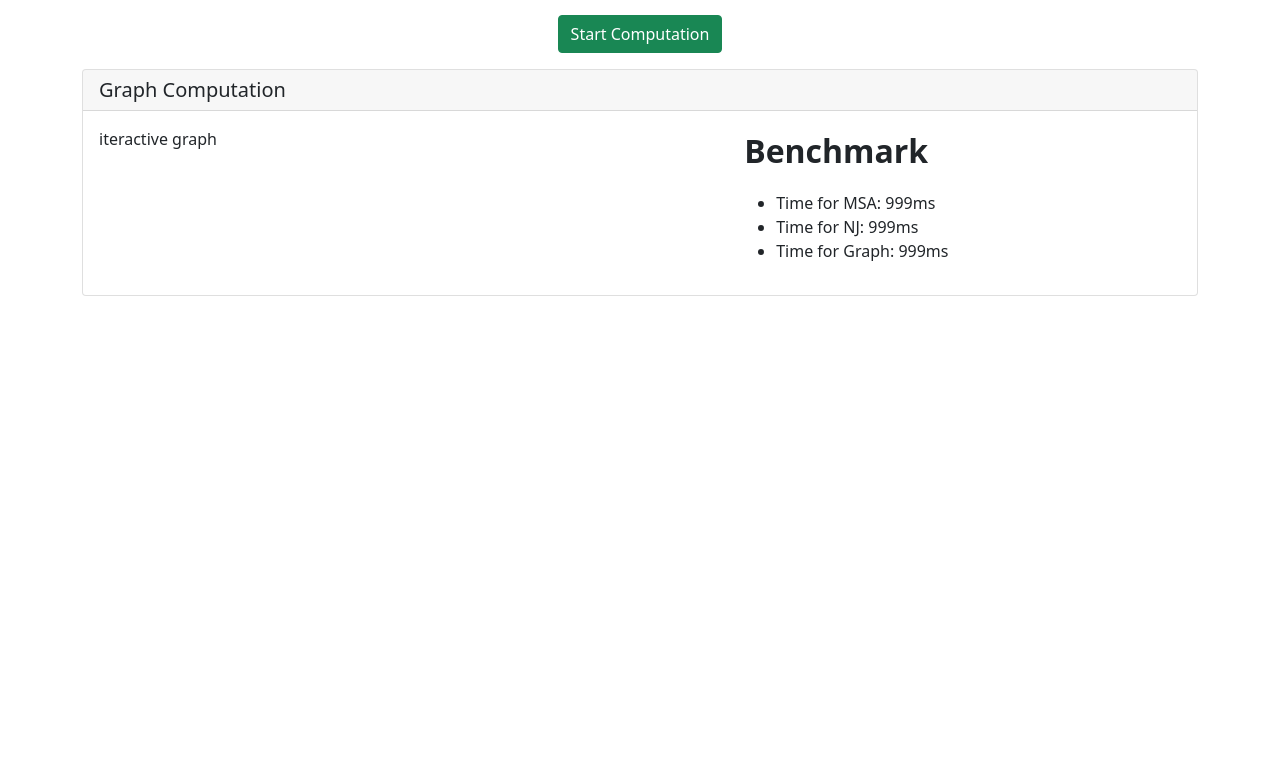
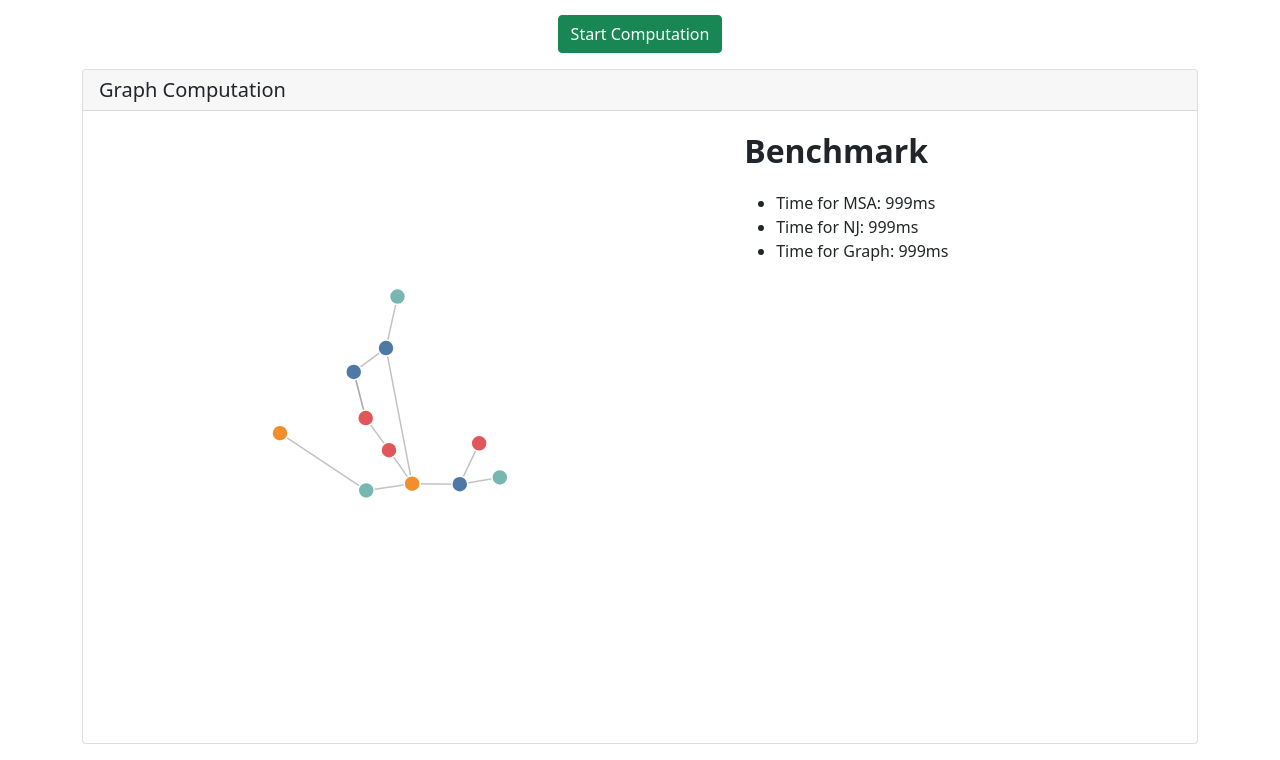
Before and after one commit to LeoPalumbo/Scalable-Project, a plain HTML site: page src/web/main.html in a window 1280 px wide. Shown: the part 770-1530 px from the top of the page. Before the commit the page ends 1082 px from the top, so only its background shows below. Drawn offline with nearby package versions, Linux system fonts and the light colour scheme.

Commit message:
Graph construction on dummy data

```diff
--- a/src/web/main.html
+++ b/src/web/main.html
@@ -8,7 +8,18 @@
     <link href="https://cdn.jsdelivr.net/npm/bootstrap@5.1.3/dist/css/bootstrap.min.css" rel="stylesheet" integrity="sha384-1BmE4kWBq78iYhFldvKuhfTAU6auU8tT94WrHftjDbrCEXSU1oBoqyl2QvZ6jIW3" crossorigin="anonymous">
 
     <title>SCALABLE AND CLOUD PROGRAMMING</title>
+
+    <script src="https://d3js.org/d3.v7.min.js"></script>
+    <script src="/main.js" defer></script>
 </head>
+
+<style>
+    #viz{
+        height: 500px;
+        border: 1px solid red;
+    }
+</style>
+
 <body>
 <div class="container">
 
@@ -105,8 +116,8 @@
         <h5 class="card-header">Graph Computation</h5>
         <div class="card-body">
             <div class="row">
-                <div class="col-7">
-                    iteractive graph
+                <div class="col-7" id="svg-container">
+
                 </div>
                 <div class="col-5">
                     <p class="fs-2 fw-bold"> Benchmark</p>
@@ -123,15 +134,11 @@
 
 
 </div>
-<!-- Optional JavaScript; choose one of the two! -->
 
-<!-- Option 1: Bootstrap Bundle with Popper -->
+
 <script src="https://cdn.jsdelivr.net/npm/bootstrap@5.1.3/dist/js/bootstrap.bundle.min.js" integrity="sha384-ka7Sk0Gln4gmtz2MlQnikT1wXgYsOg+OMhuP+IlRH9sENBO0LRn5q+8nbTov4+1p" crossorigin="anonymous"></script>
 
-<!-- Option 2: Separate Popper and Bootstrap JS -->
-<!--
-<script src="https://cdn.jsdelivr.net/npm/@popperjs/core@2.10.2/dist/umd/popper.min.js" integrity="sha384-7+zCNj/IqJ95wo16oMtfsKbZ9ccEh31eOz1HGyDuCQ6wgnyJNSYdrPa03rtR1zdB" crossorigin="anonymous"></script>
-<script src="https://cdn.jsdelivr.net/npm/bootstrap@5.1.3/dist/js/bootstrap.min.js" integrity="sha384-QJHtvGhmr9XOIpI6YVutG+2QOK9T+ZnN4kzFN1RtK3zEFEIsxhlmWl5/YESvpZ13" crossorigin="anonymous"></script>
--->
+
+
 </body>
 </html>
--- a/src/web/main.js
+++ b/src/web/main.js
@@ -0,0 +1,204 @@
+console.log("main.js");
+
+
+data = {
+    "nodes":[
+        {"id":"a","group":1},
+        {"id":"b","group":1},
+        {"id":"c","group":1},
+        {"id":"d","group":2},
+        {"id":"e","group":2},
+        {"id":"f","group":3},
+        {"id":"g","group":3},
+        {"id":"h","group":3},
+        {"id":"i","group":4},
+        {"id":"l","group":4},
+        {"id":"m","group":4}],
+    "links":[
+        {"source":"d","target":"c","value":5},
+        {"source":"d","target":"f","value":4},
+        {"source":"a","target":"m","value":20},
+        {"source":"c","target":"i","value":7},
+        {"source":"d","target":"l","value":7},
+        {"source":"e","target":"e","value":9},
+        {"source":"f","target":"g","value":1},
+        {"source":"g","target":"b","value":4},
+        {"source":"a","target":"d","value":100},
+        {"source":"b","target":"g","value":23},
+        {"source":"c","target":"h","value":12},
+        {"source":"l","target":"e","value":66},
+        {"source":"b","target":"a","value":4},]
+    }
+
+function ForceGraph({
+    nodes, // an iterable of node objects (typically [{id}, …])
+    links // an iterable of link objects (typically [{source, target}, …])
+}, {
+    nodeId = d => d.id, // given d in nodes, returns a unique identifier (string)
+    nodeGroup, // given d in nodes, returns an (ordinal) value for color
+    nodeGroups, // an array of ordinal values representing the node groups
+    nodeTitle, // given d in nodes, a title string
+    nodeFill = "currentColor", // node stroke fill (if not using a group color encoding)
+    nodeStroke = "#fff", // node stroke color
+    nodeStrokeWidth = 1.5, // node stroke width, in pixels
+    nodeStrokeOpacity = 1, // node stroke opacity
+    nodeRadius = 8, // node radius, in pixels
+    nodeStrength,
+    linkSource = ({source}) => source, // given d in links, returns a node identifier string
+    linkTarget = ({target}) => target, // given d in links, returns a node identifier string
+    linkStroke = "#999", // link stroke color
+    linkStrokeOpacity = 0.6, // link stroke opacity
+    linkStrokeWidth = 1.5, // given d in links, returns a stroke width in pixels
+    linkStrokeDistance: linkDistance,
+
+
+
+    linkStrokeLinecap = "round", // link stroke linecap
+    linkStrength,
+    colors = d3.schemeTableau10, // an array of color strings, for the node groups
+    width = 700, // outer width, in pixels
+    height = 400, // outer height, in pixels
+    invalidation // when this promise resolves, stop the simulation
+    } = {}) {
+    // Compute values.
+    const N = d3.map(nodes, nodeId).map(intern);
+    const LS = d3.map(links, linkSource).map(intern);
+    const LT = d3.map(links, linkTarget).map(intern);
+    if (nodeTitle === undefined) nodeTitle = (_, i) => N[i];
+    const T = nodeTitle == null ? null : d3.map(nodes, nodeTitle);
+    const G = nodeGroup == null ? null : d3.map(nodes, nodeGroup).map(intern);
+    const W = typeof linkStrokeWidth !== "function" ? null : d3.map(links, linkStrokeWidth);
+    const D = typeof linkDistance !== "function" ? null : d3.map(links, linkDistance);
+    const L = typeof linkStroke !== "function" ? null : d3.map(links, linkStroke);
+
+
+
+    // Replace the input nodes and links with mutable objects for the simulation.
+    nodes = d3.map(nodes, (_, i) => ({id: N[i]}));
+    links = d3.map(links, (_, i) => ({source: LS[i], target: LT[i]}));
+
+    console.log(nodes)
+    console.log(links)
+
+
+
+    // Compute default domains.
+    if (G && nodeGroups === undefined) nodeGroups = d3.sort(G);
+
+    // Construct the scales.
+    const color = nodeGroup == null ? null : d3.scaleOrdinal(nodeGroups, colors);
+
+    function dist(l){
+        return l.value;
+    }
+
+    // Construct the forces.
+    const forceNode = d3.forceManyBody();
+    const forceLink = d3.forceLink(links)
+        .id(({index: i}) => N[i])
+        .distance(({index: i}) => D[i]+30)
+    if (nodeStrength !== undefined) forceNode.strength(nodeStrength);
+    if (linkStrength !== undefined) forceLink.strength(linkStrength);
+
+
+
+    const simulation = d3.forceSimulation(nodes)
+        .force("link", forceLink)
+        .force("charge", forceNode)
+        .force("center",  d3.forceCenter())
+        .on("tick", ticked);
+
+    const svg = d3.create("svg")
+        .attr("width", width)
+        .attr("height", height)
+        .attr("viewBox", [-width / 2, -height / 2, width, height])
+        .attr("style", "max-width: 100%; height: auto; height: intrinsic;");
+
+    const link = svg.append("g")
+        .attr("stroke", typeof linkStroke !== "function" ? linkStroke : null)
+        .attr("stroke-opacity", linkStrokeOpacity)
+        .attr("stroke-width", typeof linkStrokeWidth !== "function" ? linkStrokeWidth : null)
+        .attr("stroke-linecap", linkStrokeLinecap)
+        .selectAll("line")
+        .data(links)
+        .join("line");
+    console.log(link)
+
+    const node = svg.append("g")
+        .attr("fill", nodeFill)
+        .attr("stroke", nodeStroke)
+        .attr("stroke-opacity", nodeStrokeOpacity)
+        .attr("stroke-width", nodeStrokeWidth)
+        .selectAll("circle")
+        .data(nodes)
+        .join("circle")
+        .attr("r", nodeRadius)
+        .call(drag(simulation));
+
+
+
+    if (W) link.attr("stroke-width", ({index: i}) => W[i]);
+    if (L) link.attr("stroke", ({index: i}) => L[i]);
+    if (G) node.attr("fill", ({index: i}) => color(G[i]));
+    if (T) node.append("title").text(({index: i}) => T[i]);
+    if (invalidation != null) invalidation.then(() => simulation.stop());
+
+    function intern(value) {
+        return value !== null && typeof value === "object" ? value.valueOf() : value;
+    }
+
+    function ticked() {
+        link
+        .attr("x1", d => d.source.x)
+        .attr("y1", d => d.source.y)
+        .attr("x2", d => d.target.x)
+        .attr("y2", d => d.target.y);
+
+        node
+        .attr("cx", d => d.x)
+        .attr("cy", d => d.y);
+    }
+
+    function drag(simulation) {
+        function dragstarted(event) {
+        if (!event.active) simulation.alphaTarget(0.3).restart();
+        event.subject.fx = event.subject.x;
+        event.subject.fy = event.subject.y;
+        }
+
+        function dragged(event) {
+        event.subject.fx = event.x;
+        event.subject.fy = event.y;
+        }
+
+        function dragended(event) {
+        if (!event.active) simulation.alphaTarget(0);
+        event.subject.fx = null;
+        event.subject.fy = null;
+        }
+
+        return d3.drag()
+        .on("start", dragstarted)
+        .on("drag", dragged)
+        .on("end", dragended);
+    }
+
+    return Object.assign(svg.node(), {scales: {color}});
+}
+
+chart = ForceGraph(data, {
+    nodeId: d => d.id,
+    nodeGroup: d => d.group,
+    nodeTitle: d => `${d.id} - ${d.group}`,
+    //linkStrokeWidth: l => Math.sqrt(l.value),
+    linkStrokeDistance: l => l.value,
+    width:600,
+    height: 600,
+    //invalidation // a promise to stop the simulation when the cell is re-run
+})
+
+
+var svg_container = document.getElementById("svg-container")
+var div = document.createElement('div');
+div.appendChild(chart)
+svg_container.append(div)
```
